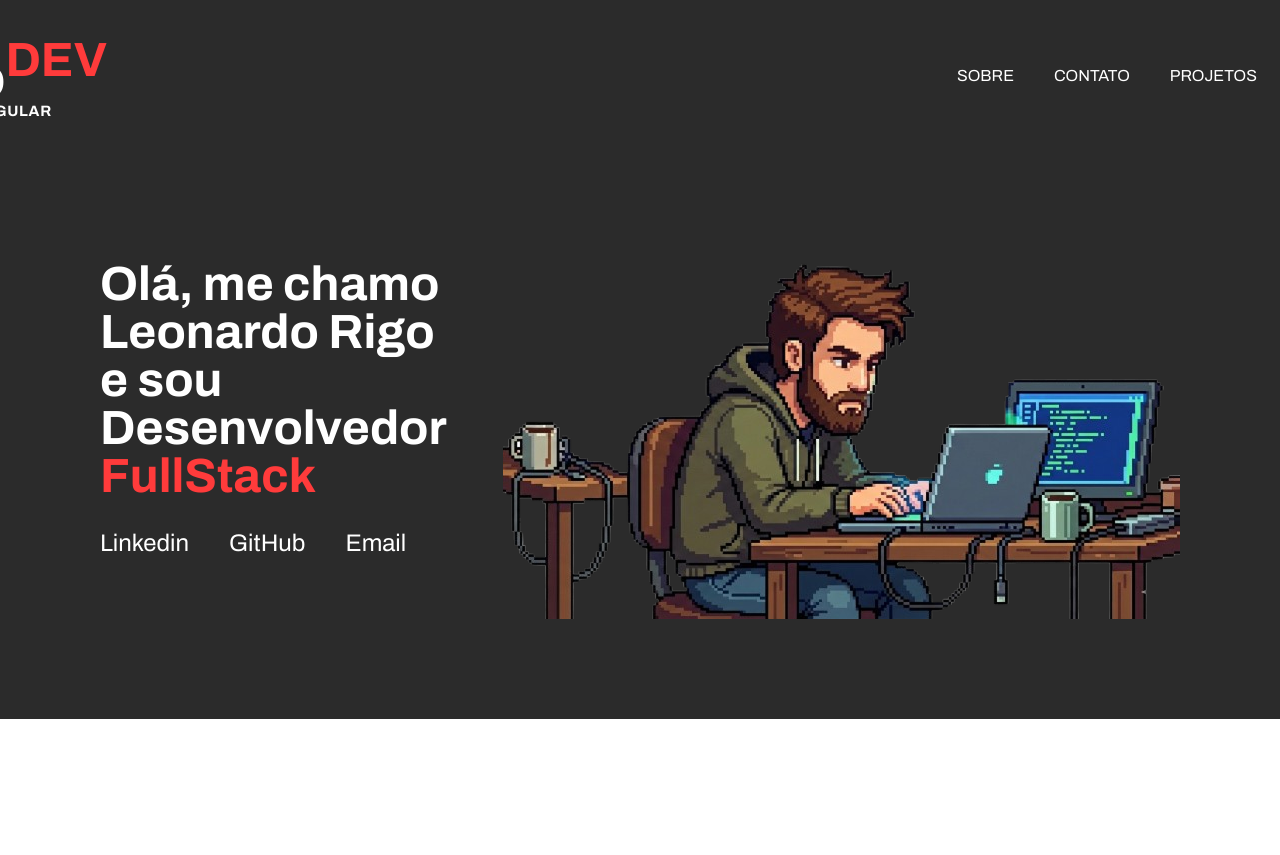
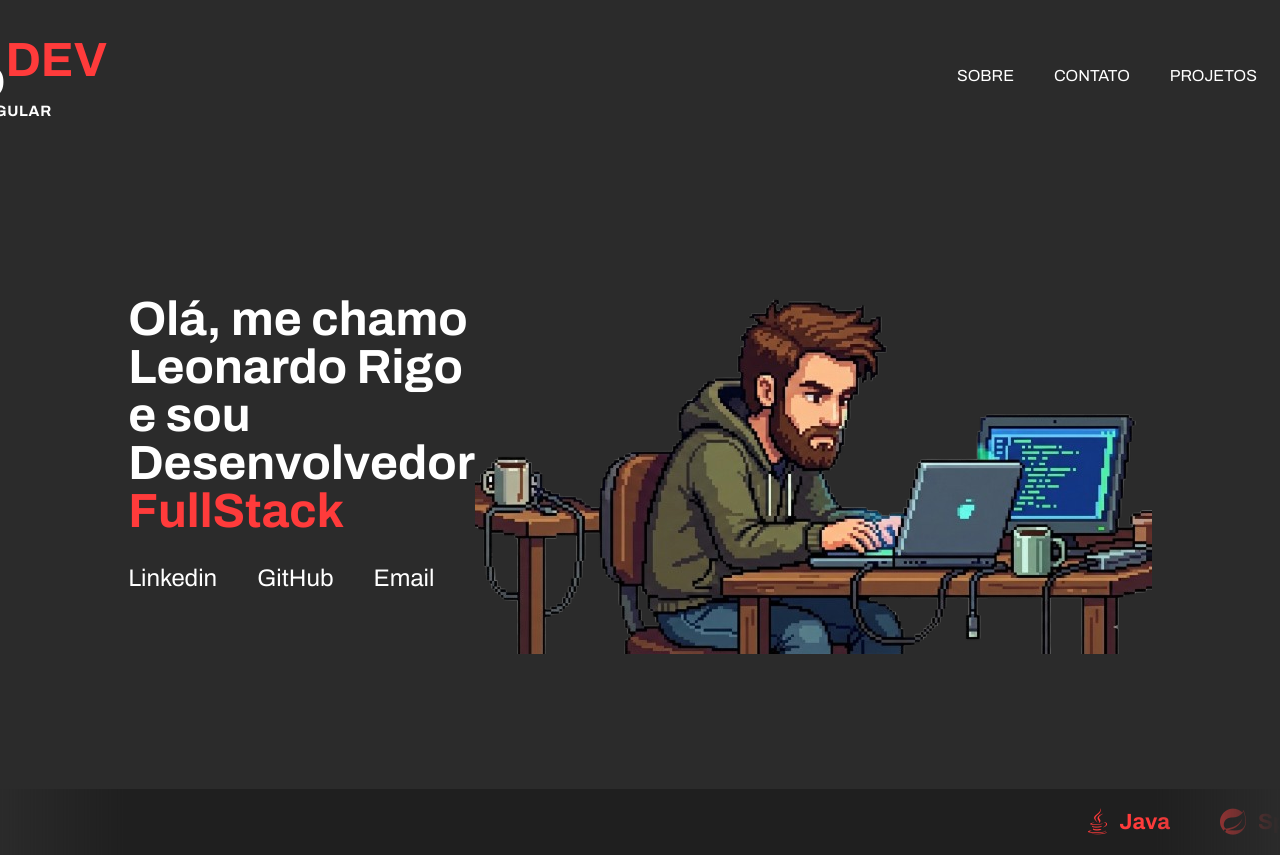
Before and after one commit to leorigo1/Portfolio, an Angular app: page / in a window 1280 px wide. Before the commit the page ends 800 px from the top, so only its background shows below. Built offline with nearby package versions, Linux system fonts and the light colour scheme.

Commit message:
add a rollback about technologies i use

```diff
--- a/src/app/landing/landing.html
+++ b/src/app/landing/landing.html
@@ -30,5 +30,62 @@
 <img src="pixelart-logo.png" alt="Logo" class="img-logo">
 </section>
 
+<div class="tech-strip">
+  <div class="tech-track">
+
+    <div class="tech-item">
+      <i class="fa-brands fa-java"></i>
+      <span>Java</span>
+    </div>
+
+    <div class="tech-item">
+    <i class="devicon-spring-plain"></i>
+    <span>Spring Boot</span>
+    </div>
+
+    <div class="tech-item">
+      <i class="fa-brands fa-angular"></i>
+      <span>Angular</span>
+    </div>
+
+    <div class="tech-item">
+      <i class="fa-brands fa-node-js"></i>
+      <span>Node.js</span>
+    </div>
+
+    <div class="tech-item">
+    <i class="devicon-typescript-plain"></i>
+    <span>TypeScript</span>
+    </div>
+
+    <div class="tech-item">
+      <i class="fa-brands fa-docker"></i>
+      <span>Docker</span>
+    </div>
+
+    <div class="tech-item">
+      <i class="fa-brands fa-aws"></i>
+      <span>AWS</span>
+    </div>
+
+    <div class="tech-item">
+  <i class="devicon-javascript-plain"></i>
+  <span>JavaScript</span>
+    </div>
+
+    <div class="tech-item">
+    <i class="devicon-html5-plain"></i>
+    <span>HTML</span>
+    </div>
+
+    <div class="tech-item">
+    <i class="devicon-css3-plain"></i>
+    <span>CSS</span>
+    </div>
+
+  </div>
+</div>
+
+
 
 </body>
--- a/src/app/landing/landing.scss
+++ b/src/app/landing/landing.scss
@@ -81,7 +81,7 @@ header {
     flex-direction: row;
     align-items: center;
     justify-content: center;
-    padding: 100px;
+    padding: 135px;
 
     .interative{
     display: flex;
@@ -115,10 +115,57 @@ header {
       margin: 0;
   padding: 0;
   line-height: 1;
+    }
 }
-}
+
 .text-personal{
     color: #FFFFFF;
     font-weight: bold;
     font-size: 48px;
 }
+
+
+.tech-strip {
+  width: 100%;
+  overflow: hidden;
+  background-color: #1f1f1f;
+  padding: 20px 0;
+
+  mask-image: linear-gradient(
+    to right,
+    transparent,
+    black 10%,
+    black 90%,
+    transparent
+  );
+}
+
+.tech-track {
+  display: flex;
+  width: max-content;
+  gap: 50px;
+  animation: scroll-left 15s linear infinite;
+}
+
+.tech-item {
+  display: flex;
+  align-items: center;
+  gap: 12px;
+  white-space: nowrap;
+  color: #ff3b3b;
+  font-size: 22px;
+  font-weight: bold;
+
+  i {
+    font-size: 26px;
+  }
+}
+
+@keyframes scroll-left {
+  from {
+    transform: translateX(150%);
+  }
+  to {
+    transform: translateX(-100%);
+  }
+}
--- a/src/index.html
+++ b/src/index.html
@@ -6,6 +6,10 @@
   <base href="/">
   <meta name="viewport" content="width=device-width, initial-scale=1">
   <link rel="icon" type="image/x-icon" href="favicon.ico">
+  <link rel="stylesheet" href="https://cdnjs.cloudflare.com/ajax/libs/font-awesome/6.5.1/css/all.min.css">
+  <link rel="stylesheet" href="https://cdn.jsdelivr.net/gh/devicons/devicon@latest/devicon.min.css"/>
+
+
 </head>
 <body>
   <app-root></app-root>
```
